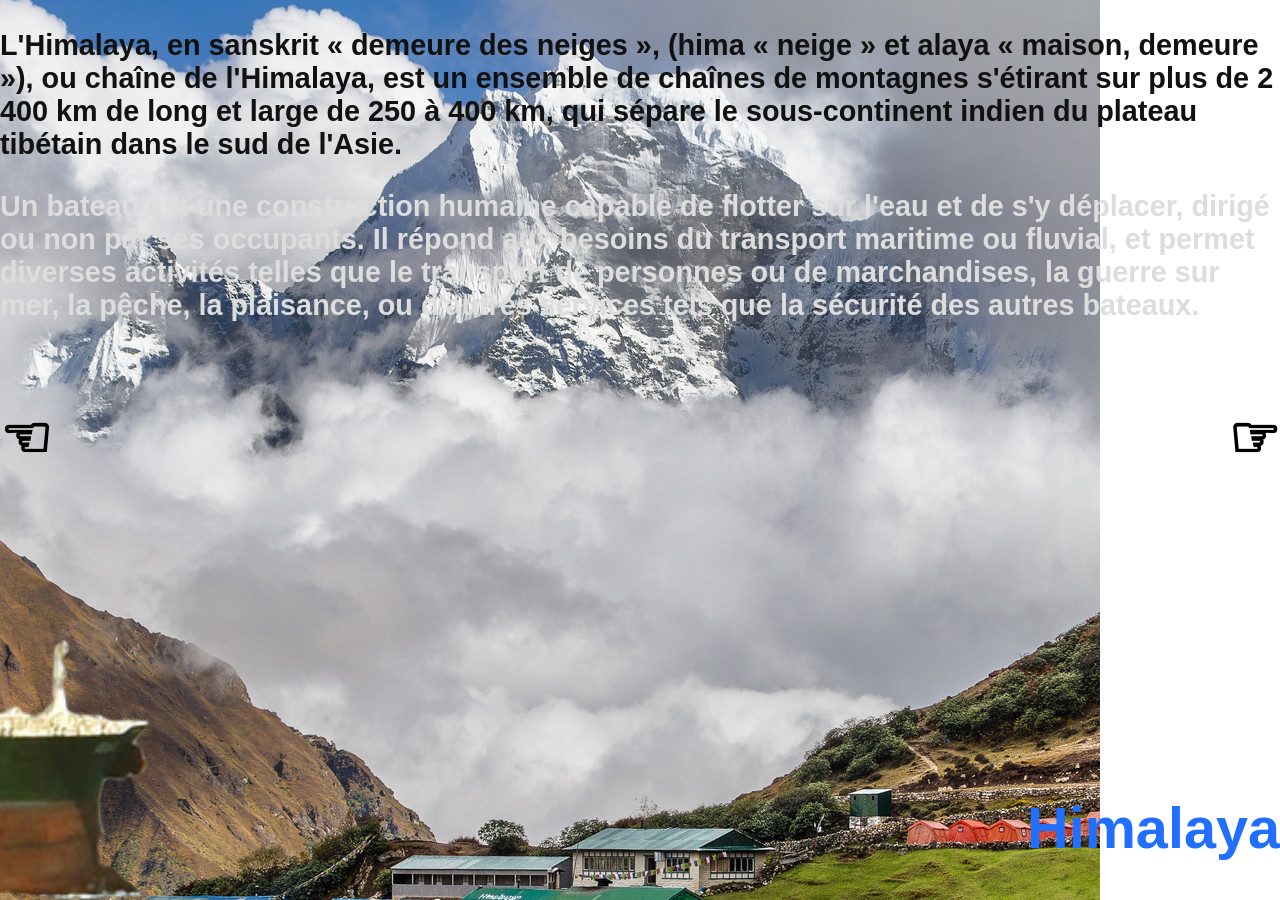
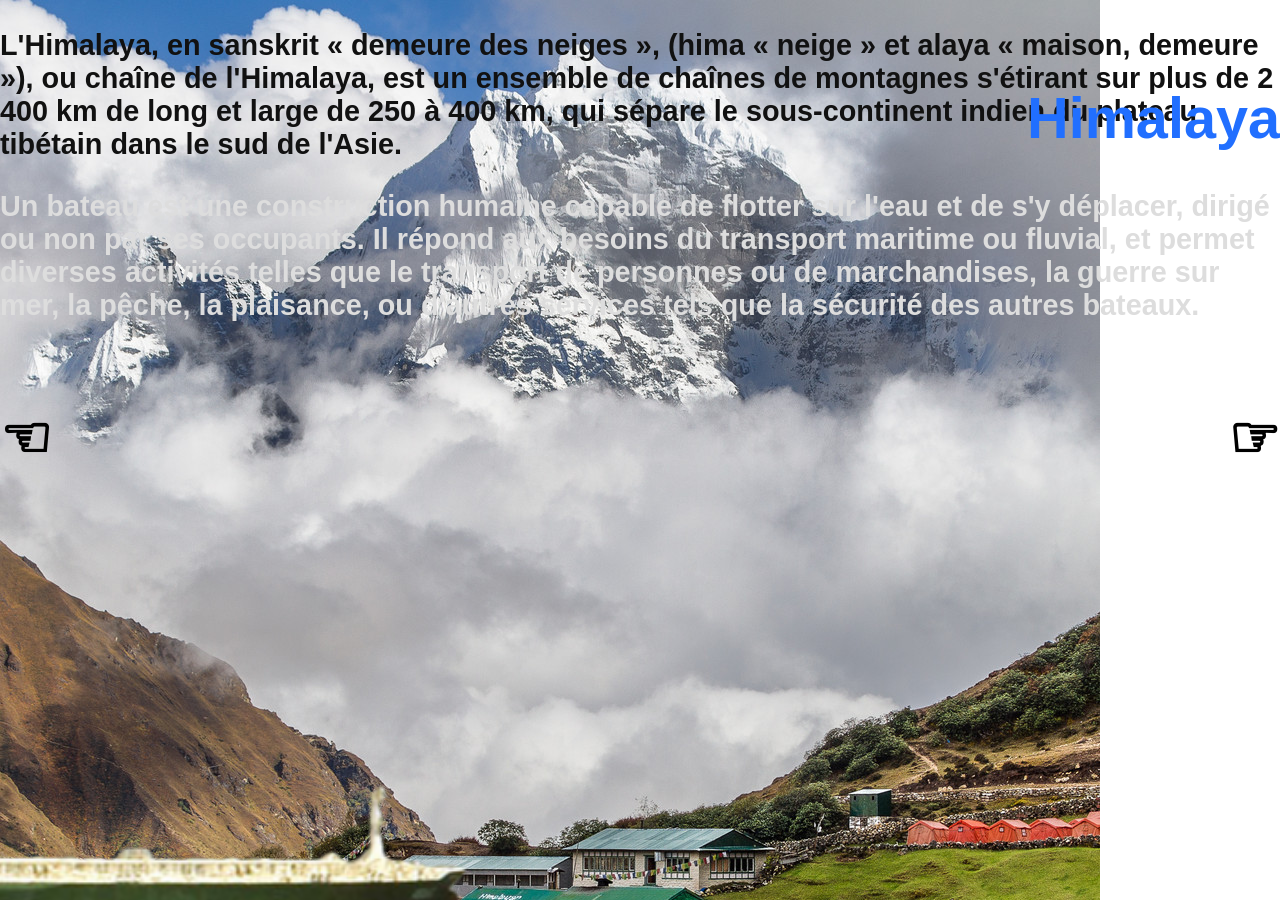
Before and after one commit to LesQuais/website, a Jekyll site: the page built from items/himalaya.html, in a window 1280 px wide. Built offline with Jekyll 4.4.1, drawn with Linux system fonts in a browser that asks for light colours; Markdown is read by kramdown in place of the engine named in the settings; some of the changed lines change nothing that is shown.

Commit message:
Finish replicating prototype in Jekyll

```diff
--- /dev/null
+++ b/_includes/separator.html
@@ -0,0 +1,7 @@
+</div>
+
+<div id="spacer">
+	<h1>{{ page.title | capitalize }}</h1>
+</div>
+
+<div id="below">
--- a/_layouts/item.html
+++ b/_layouts/item.html
@@ -1,12 +1,14 @@
 ---
 layout: default
 ---
-<h1>{{ page.title | capitalize }}</h1>
-
 <img id="bg" src="/images/backgrounds/{{ page.title | downcase }}.jpg" alt="{{ page.title | capitalize }} (objet)" />
 <img id="boat" src="/images/boats/{{ page.title | downcase }}.png" alt="{{ page.title | capitalize }} (bateau)" />
 
+<div id="above">
 {{ content }}
+</div>
 
 <a id="left" href="{{ page.previous }}" >☜</a>
 <a id="right" href="{{ page.next }}">☞</a>
+
+<script type="text/javascript" src="/scripts/item.js"></script>
--- a/items/himalaya.html
+++ b/items/himalaya.html
@@ -3,11 +3,8 @@
 title: Himalaya
 ---
 
-<div id="above">
-	<p>L'Himalaya, en sanskrit « demeure des neiges », (hima « neige » et alaya « maison, demeure »), ou chaîne de l'Himalaya, est un ensemble de chaînes de montagnes s'étirant sur plus de 2 400 km de long et large de 250 à 400 km, qui sépare le sous-continent indien du plateau tibétain dans le sud de l'Asie.</p>
-</div>
+<p>L'Himalaya, en sanskrit « demeure des neiges », (hima « neige » et alaya « maison, demeure »), ou chaîne de l'Himalaya, est un ensemble de chaînes de montagnes s'étirant sur plus de 2 400 km de long et large de 250 à 400 km, qui sépare le sous-continent indien du plateau tibétain dans le sud de l'Asie.</p>
 
-<div id="below">
-	<p>Un bateau est une construction humaine capable de flotter sur l'eau et de s'y déplacer, dirigé ou non par ses occupants. Il répond aux besoins du transport maritime ou fluvial, et permet diverses activités telles que le transport de personnes ou de marchandises, la guerre sur mer, la pêche, la plaisance, ou d'autres services tels que la sécurité des autres bateaux.</p>
-<!-- 			<img src="carte.jpg"/> -->
-</div>
+{% include separator.html %}
+
+<p>Un bateau est une construction humaine capable de flotter sur l'eau et de s'y déplacer, dirigé ou non par ses occupants. Il répond aux besoins du transport maritime ou fluvial, et permet diverses activités telles que le transport de personnes ou de marchandises, la guerre sur mer, la pêche, la plaisance, ou d'autres services tels que la sécurité des autres bateaux.</p>
--- /dev/null
+++ b/scripts/item.js
@@ -0,0 +1,13 @@
+document.body.onload = function() {
+	var bg = document.getElementById('bg'),
+		boat = document.getElementById('boat'),
+		spacer = document.getElementById('spacer');
+
+	spacer.style.height = document.height + 'px';
+
+	window.addEventListener('scroll', function() {
+		bg.style.top = document.height - bg.height - (document.body.scrollTop / 1.5) + 'px';
+		boat.style.bottom = ((document.body.scrollTop - spacer.offsetTop) / 1.3) + 'px';
+		boat.style.left = document.body.scrollTop / 2 - (boat.width / 1.3) + 'px';
+	});
+}
```
